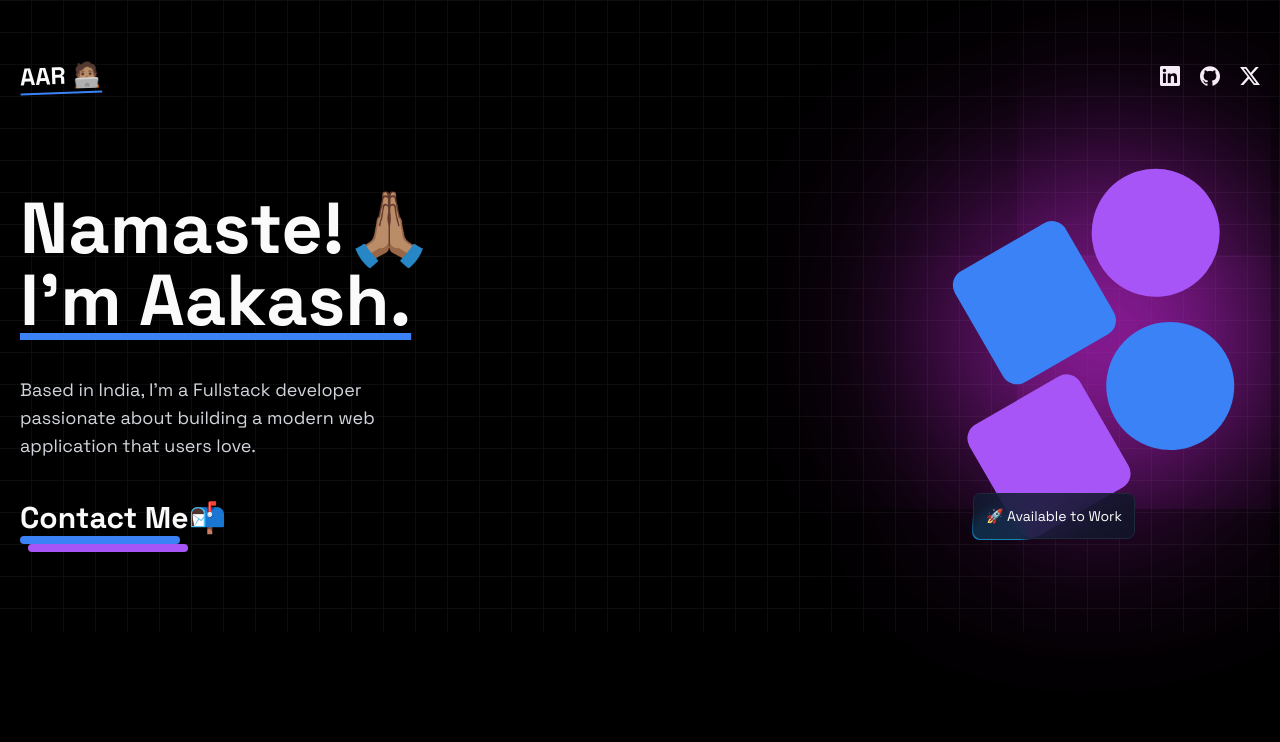
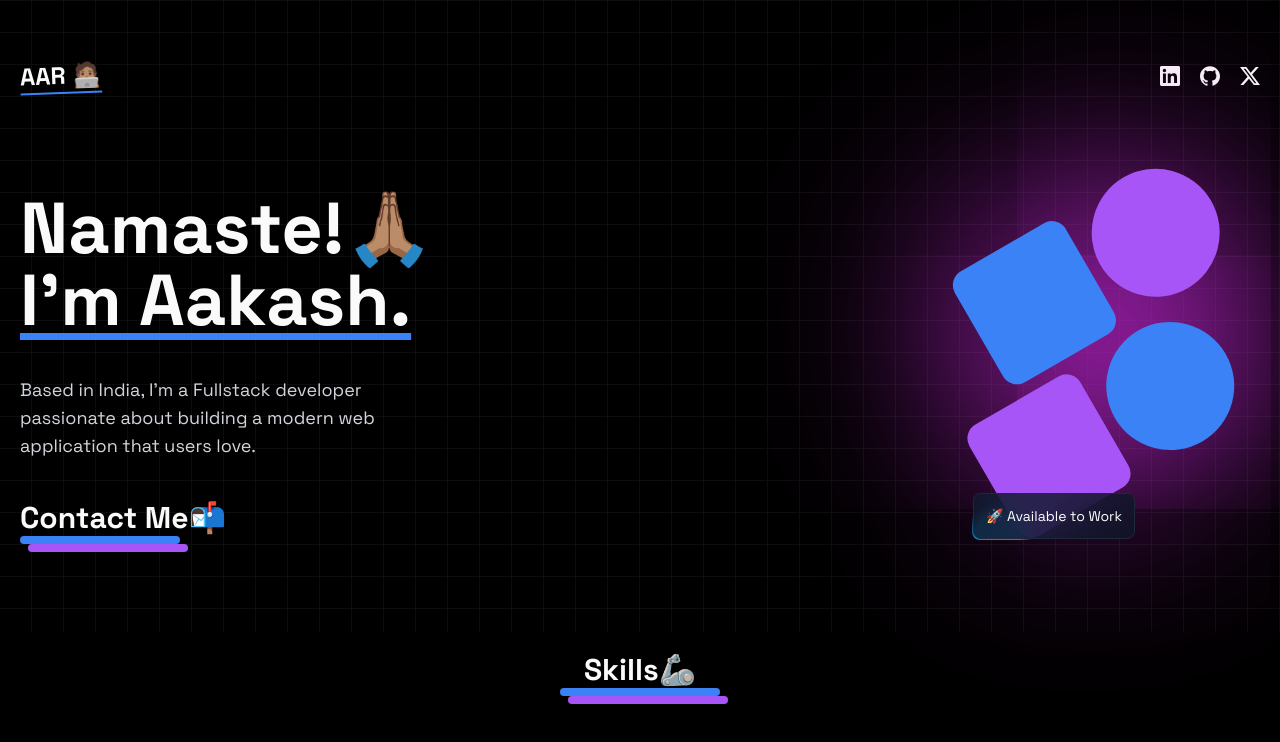
Before and after one commit to aakash-a-dev/Portfolio-Site, a Next.js app in the folder portfolio/: page / in a window 1280 px wide. Shown: the top 742 px of the page. Built offline with nearby package versions, Linux system fonts and the light colour scheme.

Commit message:
Cretated wrapper class for title

```diff
--- a/portfolio/app/(home)/components/HeroComponent.tsx
+++ b/portfolio/app/(home)/components/HeroComponent.tsx
@@ -2,6 +2,7 @@
 import { MovingBorderBtn } from '@/components/ui/MovingBorderBtn'
 import Link from 'next/link'
 import React from 'react'
+import Title from './Title'
 
 export default function HeroComponent() {
   return (
@@ -16,11 +17,7 @@ export default function HeroComponent() {
                   }
               </p>
               <Link href={"mailto:aakash.ar1213@gmail.com"} className='inline-block group'>
-                  <div>
-                      <h1 className='font-bold text-3xl group-hover:text-blue-500 transition-all'> Contact Me📬</h1>
-                      <div className='w-40 h-2 bg-blue-500 rounded-full'></div>
-                      <div className='w-40 h-2 bg-purple-500 rounded-full translate-x-2'></div>
-             </div>
+             <Title text='Contact Me📬' />
               </Link>
           </div>
           <div className="relative">
--- /dev/null
+++ b/portfolio/app/(home)/components/Skills.tsx
@@ -0,0 +1,12 @@
+import React from 'react'
+import Title from './Title'
+
+function Skills() {
+  return (
+      <div>
+          <Title text='Skills🦾' className='flex flex-col items-center justify-center'/>
+    </div>
+  )
+}
+
+export default Skills
--- /dev/null
+++ b/portfolio/app/(home)/components/Title.tsx
@@ -0,0 +1,11 @@
+import React from 'react'
+
+export default function Title({text, className}:{text:string, className?:string}) {
+  return (
+         <div className={className}>
+          <h1 className='font-bold text-3xl group-hover:text-blue-500 transition-all'> {text}</h1>
+                      <div className='w-40 h-2 bg-blue-500 rounded-full'></div>
+                      <div className='w-40 h-2 bg-purple-500 rounded-full translate-x-2'></div>
+             </div>
+  )
+}
--- a/portfolio/app/(home)/page.tsx
+++ b/portfolio/app/(home)/page.tsx
@@ -2,17 +2,23 @@ import React from 'react'
 import Navbar from './components/Navbar'
 import HeroComponent from './components/HeroComponent'
 import { MovingBorderBtn } from '@/components/ui/MovingBorderBtn'
+import Skills from './components/Skills'
 
 export default function page() {
   return (
     <div className='min-h-screen bg-black overflow-hidden'>
-      <div className='dark:bg-black bg-white  dark:bg-grid-white/[0.05] bg-grid-black/[0.2] relative'>
+    <div className='dark:bg-black bg-white  dark:bg-grid-white/[0.05] bg-grid-black/[0.2] relative'>
       <div className='max-w-7xl mx-auto p-5 '>
         <Navbar />
           <HeroComponent />
+      </div>
+        <div className='h-10 xl:h-32 bg-gradient-to-t from-black absolute -bottom-5 left-0'>
         </div>
-        <div className='h-10 xl:h-32 bg-gradient-to-t from-black absolute -bottom-5 left-0'></div>
         </div>
+
+    <div className='max-w-7xl mx-auto p-5'>
+      <Skills />
+    </div>
       </div>
   )
 }
```
